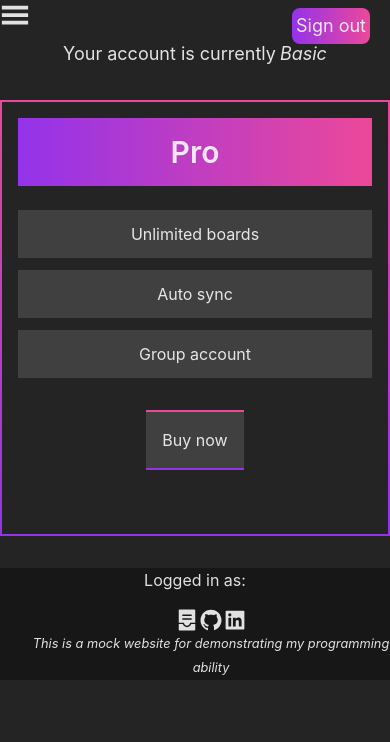
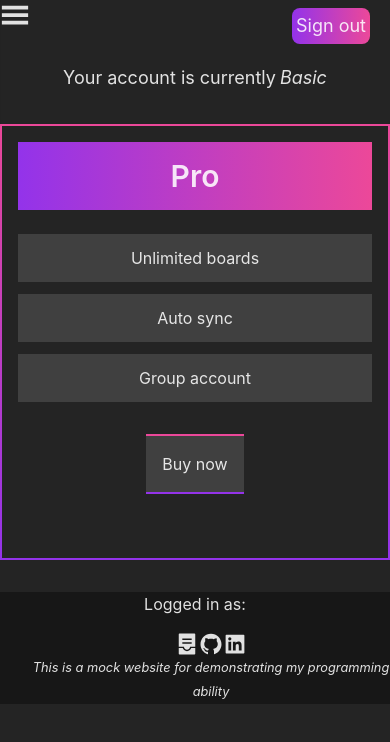
Before and after one commit to AroonSalotra/to-do-drag-n-drop, a React (Vite) app: page /pro in a window 390 px wide. Shown: the top 742 px of the page. Built offline with nearby package versions, Linux system fonts and the light colour scheme; no server answers.

Commit message:
fix mobile navbar close on click & adjust page margins

```diff
--- a/src/components/Navbar.jsx
+++ b/src/components/Navbar.jsx
@@ -24,7 +24,7 @@ const Navbar = () => {
             ${isMobileNav ? "" : "-translate-x-full"} sm:flex-row sm:translate-x-0 sm:pt-0`}>
 
                 {navList.map(({ body, redirect }) => {
-                    return <Link
+                    return <Link onClick={() => setIsMobileNav(false)}
                         className="text-lg font-semibold p-3 sm:p-0 w-full"
                         key={body}
                         to={redirect}>
--- a/src/components/RegisterForm.jsx
+++ b/src/components/RegisterForm.jsx
@@ -23,7 +23,7 @@ const RegisterForm = ({ userId, setUserId }) => {
             <form action=""
                 onSubmit={(e) => e.preventDefault()}
                 id="login-form"
-                className="bg-neutral-70 flex justify-center items-center mt-[30vh] h-full">
+                className="bg-neutral-70 flex justify-center items-center my-8 sm:mt-[30vh] h-full">
 
                 {userId ? <>
                     {/* <Link to={"/board"}
--- a/src/components/Subscription.jsx
+++ b/src/components/Subscription.jsx
@@ -2,7 +2,7 @@ import PricingTable from "./PricingTable";
 
 const Subscription = () => {
     return (
-        <section>
+        <section className="mt-16">
 
             <h1 className="text-lg flex items-baseline justify-center gap-1">Your account is currently
                 <span className="italic text-lg mb-8">Basic</span>
```
